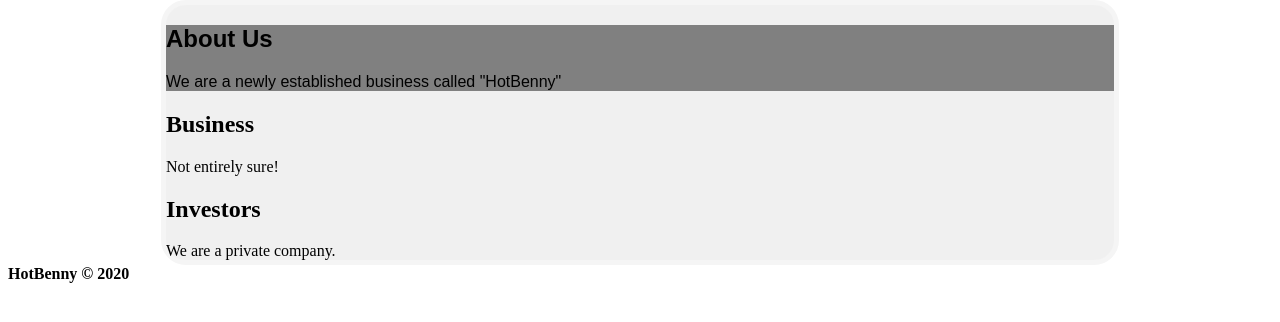
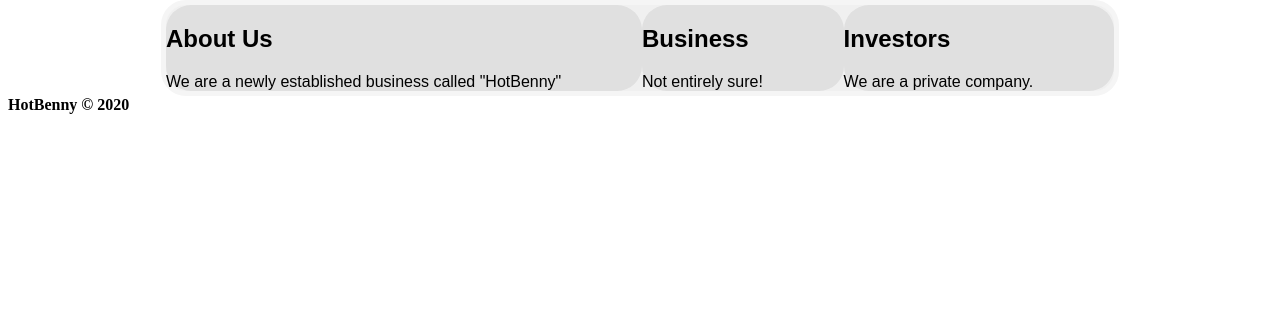
Before and after one commit to BAANY-ANG/hotbenny, a PHP site: page / in a window 1280 px wide. Shown: the part 228-550 px from the top of the page. Run offline with PHP 8.4, Linux system fonts and the light colour scheme.

Commit message:
Implementing stylesheet

```diff
--- a/assets/stylesheets/stylesheet.css
+++ b/assets/stylesheets/stylesheet.css
@@ -11,11 +11,15 @@
     margin: auto;
     width: 75%;
     height: auto;
+    flex-direction: row;
+    display:flex;
 }
 
 #about-us{
-    background: grey;
+    background: #E0E0E0;
     font-family: 'Manrope', sans-serif;
+    border-radius: 25px;
+    flex-grow: 3;
 }
 
 #content {
@@ -25,9 +29,15 @@
 }
 
 #what-we-do{
-
+    background: #E0E0E0;
+    font-family: 'Manrope', sans-serif;
+    border-radius: 25px;
+    flex-grow: 3;g
 }
 
 #invest{
-
+    background: #E0E0E0;
+    font-family: 'Manrope', sans-serif;
+    border-radius: 25px;
+    flex-grow: 3;
 }
```
